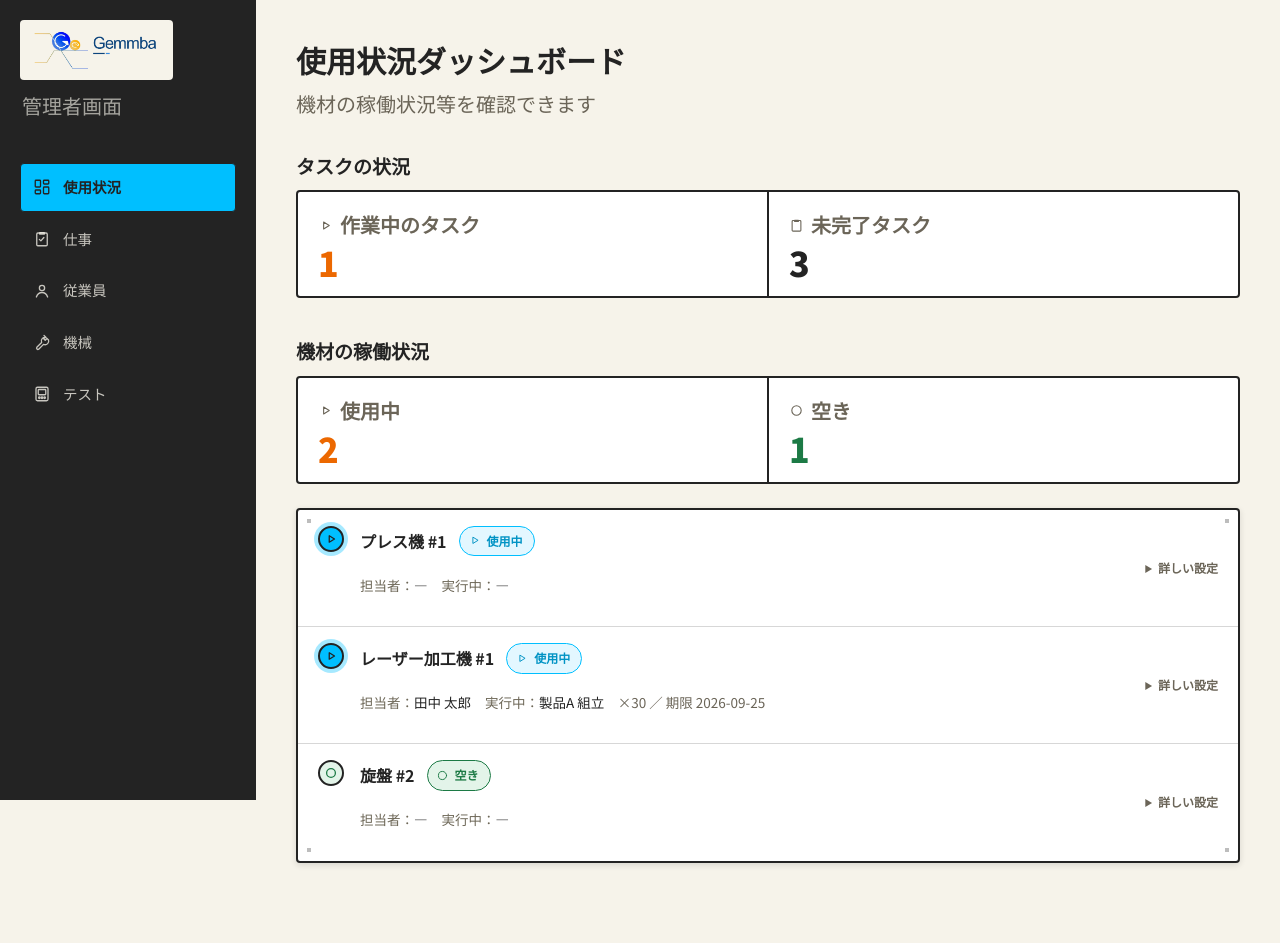
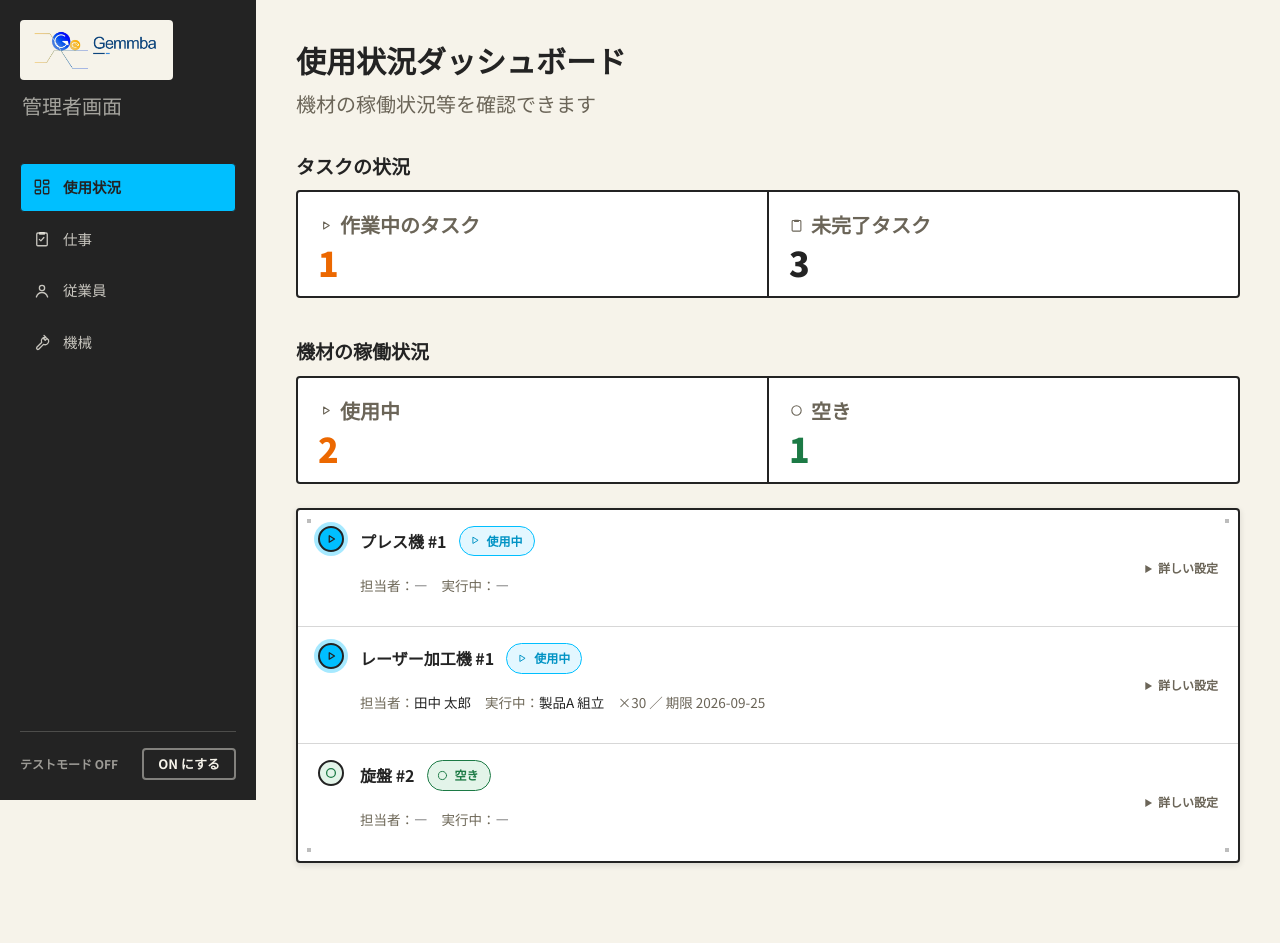
Before and after one commit to maguro256/procon2026, a Flask app: page / in a window 1280 px wide. Run offline with Flask 3, Linux system fonts and the light colour scheme; data comes from the database, SQL or seed files in the repository; data that the repository does not hold is empty.

Commit message:
本番用の設定: デバッグモードを既定OFF、テストモードをボタンで切り替え
- Flask のデバッグモードを既定 OFF にした。host=0.0.0.0 で配信しているので、
  ON のままだと LAN 内の誰でもブラウザのデバッガからこのPCでコードを実行できた。
  開発時は GEMMBA_DEBUG=1 を付けて起動する
- /test（仮想モジュール）はテストモードの間だけ使える。サイドバー下部のボタンで
  ON/OFF する。OFF の間は /test と /api/test/* が 404 で、ナビにも出ない。
  OFF にすると起動中の仮想モジュールは止まり、機材はオフラインに戻る。
  メモリにだけ持つので再起動で OFF に戻る（GEMMBA_DEBUG=1 か GEMMBA_TEST_PAGE=1 なら ON で起動）
- origin/main の音声登録の変更とのマージ不具合を修正。処理中表示の呼び出しが、
  切り出した _register_task_from_text に device_id 無しで入り、音声登録が
  NameError で落ちていた。仮想モジュールの WAV 送信も RECORD_UPLOAD_SEC に合わせた
- Test/test_test_mode.py を追加

Co-Authored-By: Claude Opus 5.5 <noreply@anthropic.com>

```diff
--- a/app.py
+++ b/app.py
@@ -40,6 +40,18 @@ from voice import intent
 app = Flask(__name__)
 app.secret_key = "dev-secret-change-me"  # flash用。本番では変更する
 
+# Flask のデバッグモード（自動リロード＋ブラウザ上のデバッガ）。**既定は OFF。**
+# host=0.0.0.0 で配信しているので、ON のままだと LAN 内の誰でもデバッガから
+# このPCでコードを実行できてしまう。開発時だけ GEMMBA_DEBUG=1 を付けて起動する。
+# 起動後には切り替えられない（管理画面のボタンで切り替わるのは下のテストモード）。
+DEBUG = os.environ.get("GEMMBA_DEBUG") == "1"
+
+# テストモード: /test の仮想モジュールを使えるようにする。管理画面のサイドバーの
+# ボタンで切り替える。本番では OFF にしておく（実機と同じモジュールIDで仮想
+# モジュールを起動すると、実機への指示を横取りできてしまうため）。
+# 状態はメモリにだけ持つので、app.py を再起動すると OFF に戻る。
+_test_mode = {"on": DEBUG or os.environ.get("GEMMBA_TEST_PAGE") == "1"}
+
 # 未登録NFCタグの一時保持: {tag_id: module_id}
 _pending_tags: dict = {}
 # どの機材にも紐付いていないモジュールの一時保持: {device_id: {"ip":..., "seen_at":...}}
@@ -99,7 +111,8 @@ def _safe_int(value, default):
 def inject_labels():
     # perms は権限コード → 表示名の変換と、テンプレート側でのチェック状態の判定に使う
     return dict(P=PRIORITY_LABELS, S=STATUS_LABELS, E=EQ_STATUS_LABELS, F=FELT_LABELS,
-                PERMISSIONS=perms.PERMISSIONS, ROLES=perms.ROLES, perms=perms)
+                PERMISSIONS=perms.PERMISSIONS, ROLES=perms.ROLES, perms=perms,
+                test_mode=_test_mode["on"])
 
 
 # ---------------------------------------------------------------- 画面
@@ -937,13 +950,14 @@ def api_voice():
 
     if not text:
         return jsonify({"ok": False, "error": "聞き取れませんでした"})
-    return jsonify(_register_task_from_text(tag_id, text))
-
-
-def _register_task_from_text(tag_id, text):
+    return jsonify(_register_task_from_text(tag_id, text, device_id))
+
+
+def _register_task_from_text(tag_id, text, device_id=None):
     """
     文字起こし済みのテキストからタスクを立てる。/api/voice の後段で、
     仮想モジュール（/test）は録音の代わりにテキストを直接ここへ渡す。
+    device_id は処理中の表示を出す先（無ければ出さない）。
     """
     # 意図分析（E-2）。Ollama が落ちていても analyze() は既定値の入った dict を
     # 返すので、ここに失敗の分岐は要らない。どちらを通ったかは source で分かる
@@ -2058,6 +2072,42 @@ def _virtual_state(vm, active_requests, equipment_by_device):
     }
 
 
+@app.before_request
+def _guard_test_mode():
+    """テストモードが OFF の間は、/test も仮想モジュールの API も存在しない扱いにする"""
+    path = request.path
+    if (path == "/test" or path.startswith("/api/test/")) and not _test_mode["on"]:
+        return (jsonify({"error": "テストモードが OFF です"}), 404) if path.startswith("/api/") \
+            else ("Not Found", 404)
+    return None
+
+
+@app.route("/test-mode", methods=["POST"])
+def toggle_test_mode():
+    """サイドバーのボタン。テストモードを切り替える。OFF にしたら仮想モジュールは全部止める"""
+    turn_on = request.form.get("on") == "1"
+    _test_mode["on"] = turn_on
+    stopped = []
+    if not turn_on:
+        with _virtual_lock:
+            stopped = list(_virtual_modules)
+            _virtual_modules.clear()
+        for device_id in stopped:
+            # 実機なら LWT で届く offline。機材の表示をオフラインに戻す
+            _handle_presence(device_id, {"device_id": device_id, "online": False})
+    print(f"[app] テストモードを {'ON' if turn_on else 'OFF'} にしました"
+          + (f"（仮想モジュール {len(stopped)} 台を停止）" if stopped else ""))
+    flash("テストモードを ON にしました。サイドバーの「テスト」から仮想モジュールを使えます" if turn_on
+          else "テストモードを OFF にしました" + (f"（仮想モジュール {len(stopped)} 台を停止）" if stopped else ""),
+          "ok")
+    if turn_on:
+        return redirect(url_for("test_page"))
+    # /test にいたなら、消えたページには戻さない
+    if request.form.get("next", "").startswith("/test"):
+        return redirect(url_for("dashboard"))
+    return _back_to("dashboard")
+
+
 @app.route("/test")
 def test_page():
     conn = db.get_db()
@@ -2231,12 +2281,12 @@ def api_test_record(device_id):
         try:
             if wav is not None:
                 res = requests.post(url, data=wav, headers={"Content-Type": "audio/wav"},
-                                    timeout=RECORD_TOTAL_SEC - 30)
+                                    timeout=RECORD_UPLOAD_SEC)
                 body = res.json() if res.ok else None
             else:
                 from urllib.parse import parse_qs, urlparse
                 tag_id = (parse_qs(urlparse(url or "").query).get("tag_id") or [None])[0]
-                body = _register_task_from_text(tag_id, text)
+                body = _register_task_from_text(tag_id, text, device_id)
         except Exception as e:
             print(f"[{device_id}] 仮想モジュールの音声登録に失敗: {e}")
         with _virtual_lock:
@@ -2254,10 +2304,10 @@ def api_test_record(device_id):
     return jsonify({"ok": True})
 
 
-DEBUG = True
-
 if __name__ == "__main__":
     db.init_db()
+    print(f"[app] デバッグモード: {'ON（開発用。LANに公開しないこと）' if DEBUG else 'OFF'}"
+          f" / テストモード: {'ON' if _test_mode['on'] else 'OFF'}")
     # 音声タスク登録の後段(E-2)。無くても既定値で登録はできるので落とさず警告だけ
     _intent_ok, _intent_why = intent.available()
     print(f"[voice] 意図分析: {'有効' if _intent_ok else '無効'} - {_intent_why}")
--- a/static/style.css
+++ b/static/style.css
@@ -557,3 +557,10 @@ code { font-family: var(--font-mono); background: var(--paper); padding: 2px 7px
 .vm-log .log-up { color: var(--good); }
 .vm-log .log-down { color: var(--blue-deep); }
 @media (max-width: 900px) { .vm-add-grid { grid-template-columns: 1fr; } }
+
+/* テストモードの切り替え（サイドバー下部）。ON の間は黄色で目立たせ、切り忘れを防ぐ */
+.test-mode { display: flex; align-items: center; justify-content: space-between; gap: var(--space-2); }
+.test-mode-state { font-weight: 700; }
+.test-mode-state.is-on { color: var(--yellow); }
+.test-mode-btn { background: transparent; color: var(--paper); border-color: color-mix(in srgb, var(--paper) 45%, transparent); }
+.test-mode-btn:hover { background: color-mix(in srgb, var(--paper) 12%, transparent); }
--- a/templates/base.html
+++ b/templates/base.html
@@ -28,10 +28,21 @@
       <a href="{{ url_for('equipment') }}" class="navlink {{ 'active' if request.endpoint == 'equipment' }}">
         <svg class="icon" viewBox="0 0 24 24"><path d="M14.7 3.3l2 2-2.4 2.4 2 2 2.4-2.4 2 2c.5 1.7.1 3.6-1.2 4.9-1.5 1.5-3.7 1.8-5.5 1l-6.4 6.4a1.8 1.8 0 0 1-2.5-2.5l6.4-6.4c-.8-1.8-.5-4 1-5.5 1.3-1.3 3.2-1.7 4.9-1.2z"/></svg>
         機械</a>
+      {% if test_mode %}
       <a href="{{ url_for('test_page') }}" class="navlink {{ 'active' if request.endpoint == 'test_page' }}">
         <svg class="icon" viewBox="0 0 24 24"><rect x="4" y="3" width="16" height="18" rx="2"/><rect x="7" y="6" width="10" height="7" rx="1"/><circle cx="8.5" cy="17" r="1"/><circle cx="12" cy="17" r="1"/><circle cx="15.5" cy="17" r="1"/></svg>
         テスト</a>
+      {% endif %}
     </nav>
+
+    {# テストモード（/test の仮想モジュール）の切り替え。本番では OFF。
+       サイドバー自体が変わるので、ページごと送信する（data-full-submit） #}
+    <form method="post" action="{{ url_for('toggle_test_mode') }}" class="sidebar-foot test-mode" data-full-submit>
+      <input type="hidden" name="on" value="{{ '0' if test_mode else '1' }}">
+      <input type="hidden" name="next" value="{{ request.full_path if request.query_string else request.path }}">
+      <span class="test-mode-state {{ 'is-on' if test_mode }}">テストモード {{ 'ON' if test_mode else 'OFF' }}</span>
+      <button type="submit" class="btn btn-sm test-mode-btn">{{ 'OFF にする' if test_mode else 'ON にする' }}</button>
+    </form>
   </aside>
 
   <main class="main">
@@ -276,6 +287,7 @@
   document.addEventListener("submit", function (e) {
     if (e.defaultPrevented) return; // 削除確認などでキャンセルされた場合はここで止まる
     const form = e.target;
+    if (form.hasAttribute("data-full-submit")) return; // <main> 以外も変わるフォームは通常送信
     document.querySelectorAll('button[type="submit"]').forEach(function (btn) {
       if (btn.form === form && !btn.disabled) {
         btn.classList.add("is-loading");
```
Also changed, not shown: Test/test_test_mode.py (added, +73 -0 lines).
